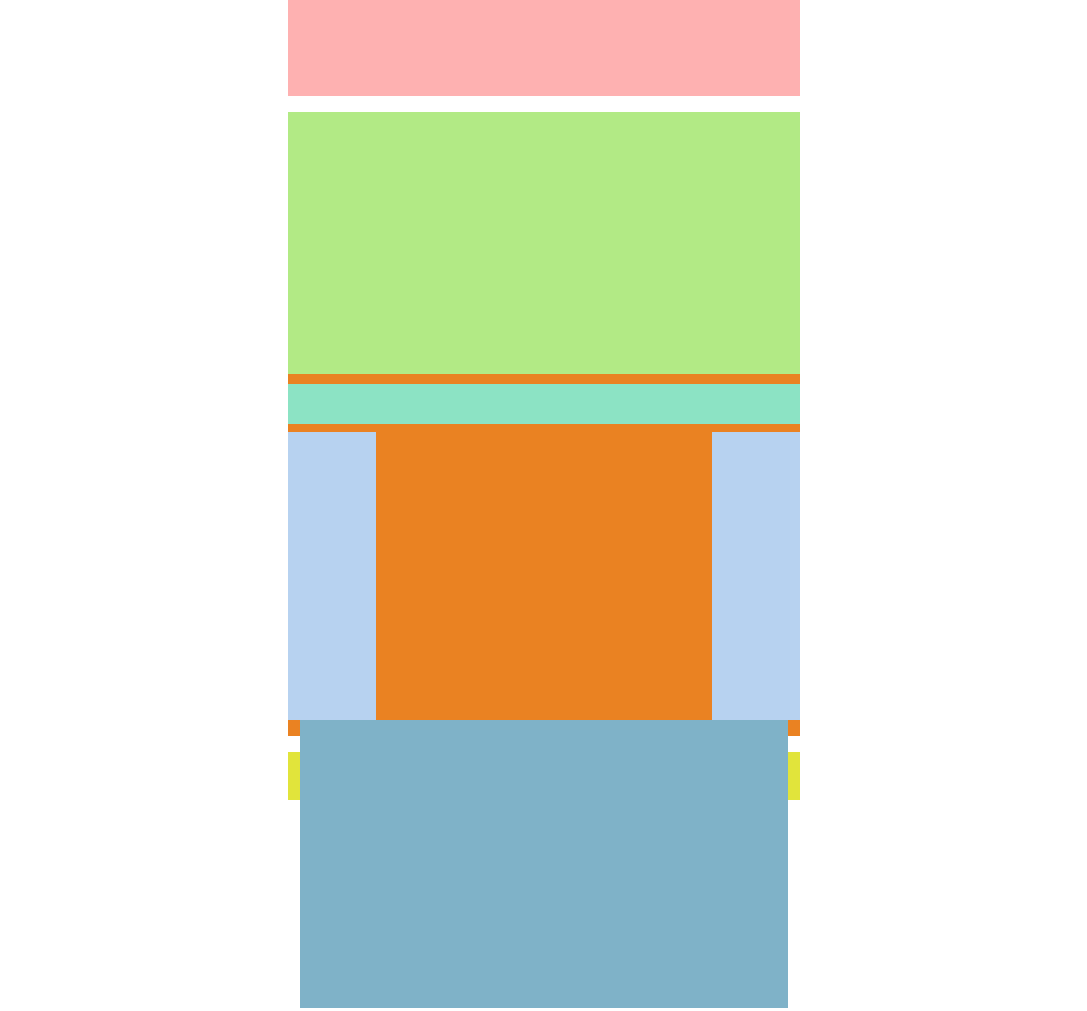
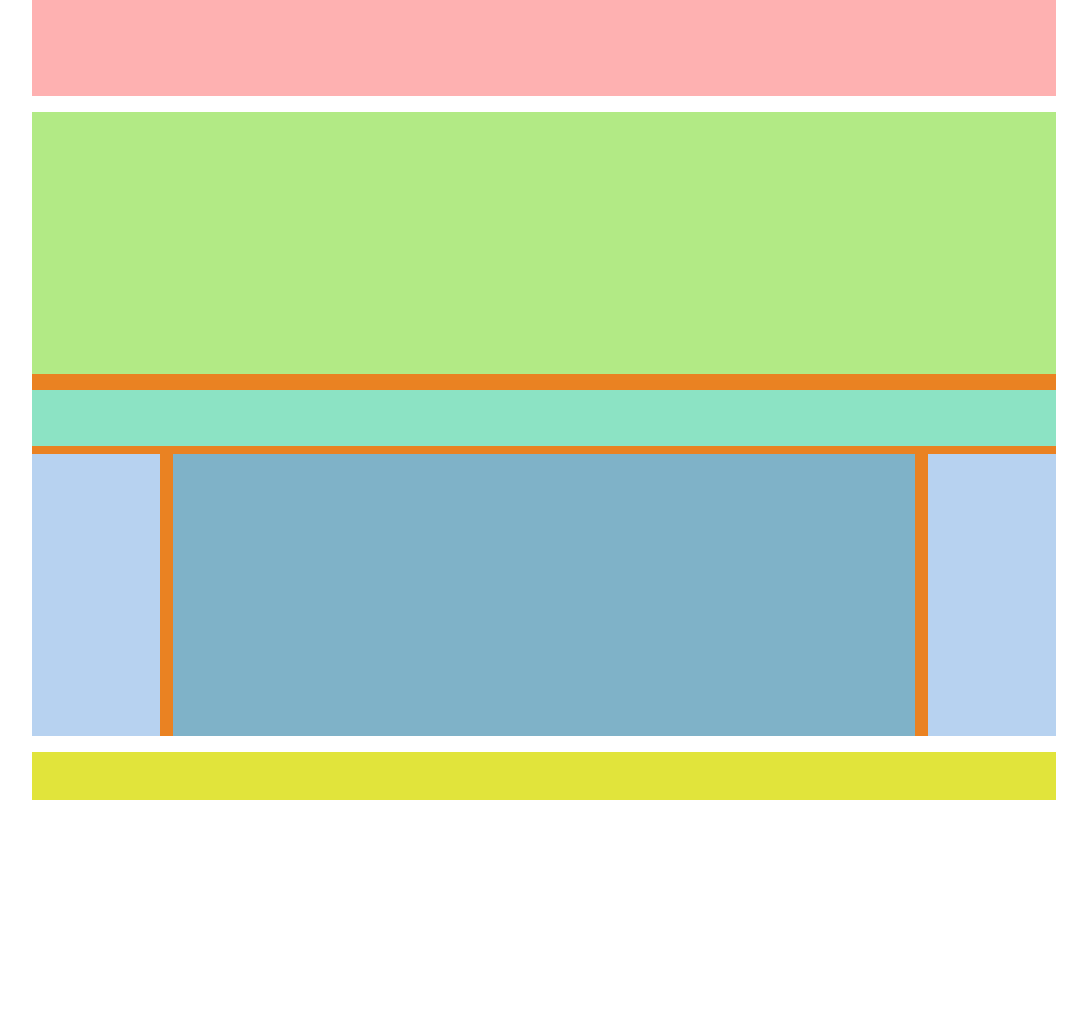
Before and after one commit to AndreSoffiantini/htmlcss-wp, a plain HTML site: page index.html in a window 1280 px wide. Shown: the whole page, without its empty margins (96-1183 px from the left). After the commit the page ends 800 px from the top, so only its background shows below. Drawn offline with Linux system fonts and the light colour scheme.

Commit message:
Add debug classes

```diff
--- a/css/style.css
+++ b/css/style.css
@@ -17,35 +17,77 @@
     --sidebar-color: #b7d2f0;
     --main-text-color: #7FB2C8;
     --main-header_text-color: #8CE3C4;
-    --main-photo-color: #B2EA85;
+    --hero-photo-color: #B2EA85;
     --footer-color: #e1e43b;
     --main-color: #EA8222;
     --header-color: #FEB1B1;
     /* Dimensions */
-    --margin-header-main_photo: 2vh;
-    --margin-main_photo-main_text: 2%;
+    --margin-header-hero_photo: 2vh;
+    --margin-hero_photo-main_text: 2vh;
     --margin-main_text-footer: 2vh;
-    --main-text-gutter: 1vh;
+    --main-text-gutter: 1vw;
 }
 
 
 /* /Common */
 
 
+/* Debug */
+
+.debug .site_header {
+    height: 12vh;
+    background-color: var(--header-color);
+    margin-bottom: var(--margin-header-hero_photo);
+}
+
+.debug .site_main {
+    height: 78vh;
+    background-color: var(--main-color);
+    margin-bottom: var(--margin-main_text-footer);
+}
+
+.debug .hero-photo {
+    height: 42%;
+    background-color: var(--hero-photo-color);
+    margin-bottom: var(--margin-hero_photo-main_text);
+}
+
+.debug .main-text-header {
+    height: 7vh;
+    background-color: var(--main-header_text-color);
+    margin-bottom: 1vh;
+}
+
+.debug .sidebar {
+    width: 10vw;
+    height: 35.3vh;
+    background-color: var(--sidebar-color);
+    float: left;
+}
+
+.debug .text {
+    float: left;
+    width: 58vw;
+    height: 35.3vh;
+    background-color: var(--main-text-color);
+    margin: 0 var(--main-text-gutter);
+}
+
+.debug .site_footer {
+    height: 6vh;
+    background-color: var(--footer-color);
+}
+
+
 /**************************** Body *****************************/
 
 body {
-    padding: 0 30%;
+    width: 80vw;
+    margin: auto;
 }
 
 
 /********* .Site_header **********/
-
-.site_header {
-    height: 12vh;
-    background-color: var(--header-color);
-    margin-bottom: var(--margin-header-main_photo);
-}
 
 
 /********* /.Site_header **********/
@@ -53,59 +95,14 @@ body {
 
 /********* .Site_main **********/
 
-.site_main {
-    height: 78vh;
-    background-color: var(--main-color);
-    margin-bottom: var(--margin-main_text-footer);
-}
+
+/***** .hero-photo *****/
 
 
-/***** .main-photo *****/
-
-.main-photo {
-    height: 42%;
-    background-color: var(--main-photo-color);
-    margin-bottom: var(--margin-main_photo-main_text);
-}
-
-
-/***** /.main-photo *****/
+/***** /.hero-photo *****/
 
 
 /***** .main-text-container *****/
-
-.main-text {
-    text-align: center;
-}
-
-.main-text-header {
-    height: 5vh;
-    background-color: var(--main-header_text-color);
-    margin-bottom: 1vh;
-}
-
-.sidebar {
-    width: 11vh;
-    height: 36vh;
-    background-color: var(--sidebar-color);
-}
-
-.sidebar-left {
-    float: left;
-    margin-right: var(--main-text-gutter);
-}
-
-.sidebar-right {
-    float: right;
-    margin-left: var(--main-text-gutter);
-}
-
-.text {
-    display: inline-block;
-    width: 61vh;
-    height: 36vh;
-    background-color: var(--main-text-color);
-}
 
 
 /***** /.main-text-container *****/
@@ -116,10 +113,5 @@ body {
 
 /********* .Site_footer **********/
 
-.site_footer {
-    height: 6vh;
-    background-color: var(--footer-color);
-}
-
 
 /********* /.Site_footer **********/
--- a/index.html
+++ b/index.html
@@ -9,7 +9,7 @@
     <link rel="stylesheet" href="./css/style.css">
 </head>
 
-<body>
+<body class="debug">
 
     <header class="site_header">
 
@@ -18,7 +18,7 @@
 
     <main class="site_main">
 
-        <div class="main-photo">
+        <div class="hero-photo">
 
         </div>
 
@@ -30,17 +30,17 @@
 
             <div class="main-text-container clearfix">
 
-                <aside class="sidebar sidebar-left">
-
-                </aside>
-
-                <aside class="sidebar sidebar-right">
+                <aside class="sidebar">
 
                 </aside>
 
                 <div class="text">
 
                 </div>
+
+                <aside class="sidebar">
+
+                </aside>
 
             </div>
             <!-- /.text-container -->
```
